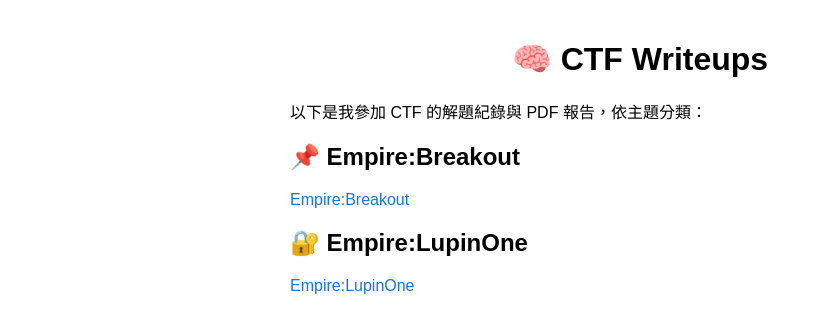
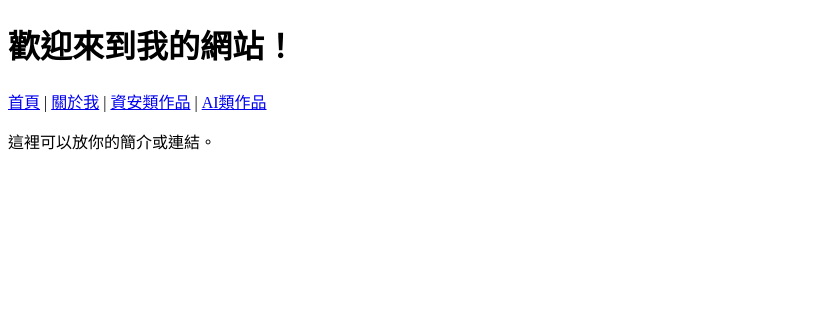
Before and after one commit to jb150045/personal, a plain HTML site: page index.html in a window 1280 px wide. Shown: the whole page, without its empty margins (0-822 px from the left). Drawn offline with Linux system fonts and the light colour scheme.

Commit message:
Update index.html

```diff
--- a/index.html
+++ b/index.html
@@ -2,27 +2,16 @@
 <html lang="zh-Hant">
 <head>
   <meta charset="UTF-8">
-  <title>CTF Writeups</title>
-  <style>
-    body { font-family: sans-serif; max-width: 700px; margin: 40px auto; padding: 0 10px; }
-    h1 { text-align: center; }
-    ul { list-style-type: none; padding: 0; }
-    li { margin: 10px 0; }
-    a { text-decoration: none; color: #1a73e8; }
-    a:hover { text-decoration: underline; }
-  </style>
+  <title>我的網站首頁</title>
 </head>
 <body>
-  <h1>🧠 CTF Writeups</h1>
-  <p>以下是我參加 CTF 的解題紀錄與 PDF 報告，依主題分類：</p>
-  <h2>📌 Empire:Breakout</h2>
-  <ul>
-    <li><a href="security/CTF1.pdf" target="_blank">Empire:Breakout</a></li>
-  </ul>
-
-  <h2>🔐 Empire:LupinOne</h2>
-  <ul>
-    <li><a href="security/CTF2.pdf" target="_blank">Empire:LupinOne</a></li>
-  </ul>
+  <h1>歡迎來到我的網站！</h1>
+  <nav>
+    <a href="index.html">首頁</a> |
+    <a href="about.html">關於我</a> |
+    <a href="security.html">資安類作品</a> |
+    <a href="ai.html">AI類作品</a>
+  </nav>
+  <p>這裡可以放你的簡介或連結。</p>
 </body>
 </html>
```
